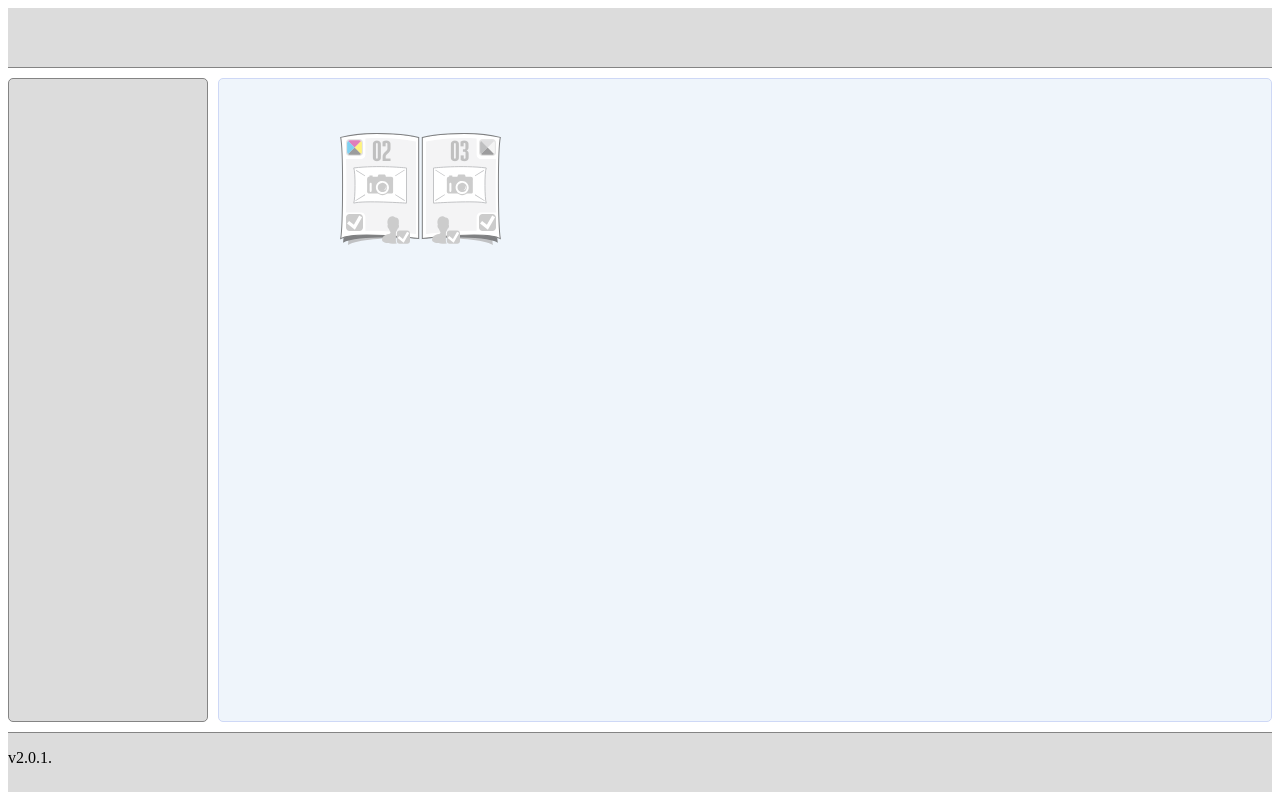
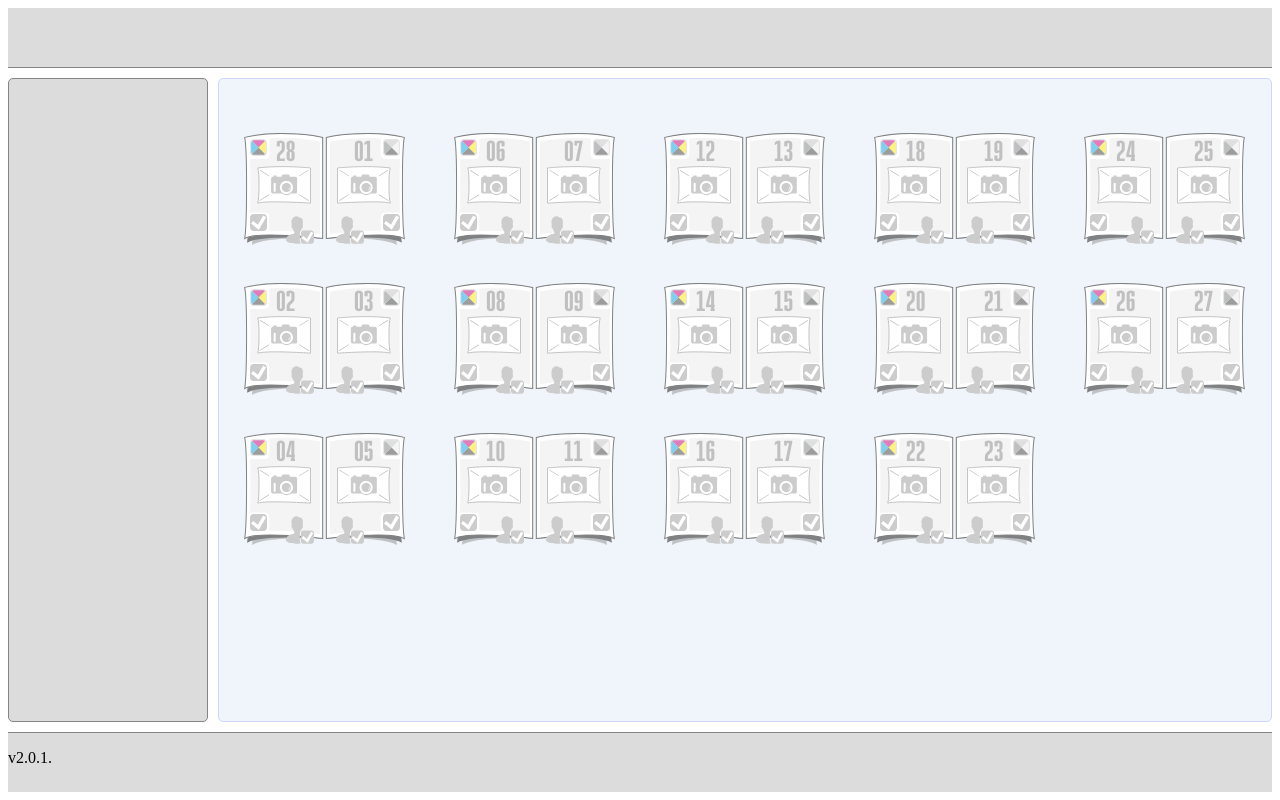
Before and after one commit to ytty555/VerstkaSK, a React (Create React App) app: page / in a window 1280 px wide. Built offline with nearby package versions, Linux system fonts and the light colour scheme.

Commit message:
Раскладка полос готова

```diff
--- a/src/main.js
+++ b/src/main.js
@@ -1,7 +1,6 @@
 import React, { Component } from 'react';
 import './css/style.css';
 
-{/* <div className="page page_pos_left page_color page_delegated page_make-up page_photo"> */}
 function ElMakeUp(props) {
   return (
     <button className="page__el-make-up"></button>
@@ -27,15 +26,15 @@ function ElDelegated(props) {
 }
 
 function Page(props) {
-  let classN ='page ' + props.pos + ' ' + props.color;
+  let classN = 'page ' + props.pos + ' ' + props.color;
   return (
     <div className={classN}>
       <div className="page__el-background"></div>
       <div className="page__el-color"></div>
       <div className="page__el-number">{props.pageNum}</div>
       <ElMakeUp value={props.makeup} />
-      <ElPhoto value={props.photo}/>
-      <ElDelegated value={props.delegated}/>
+      <ElPhoto value={props.photo} />
+      <ElDelegated value={props.delegated} />
 
     </div>
   );
@@ -50,12 +49,42 @@ function PagePair(props) {
     </div>
   );
 }
+
 class MainBlock extends Component {
+  numForPair(count, pair) {
+    let res = [null, null];
+
+    function toTwo(num) {
+      return num < 10 ? '0' + String(num) : String(num);
+    }
+
+    if (pair === 1) {
+      res[0] = toTwo(count);
+      res[1] = toTwo(pair);
+    } else {
+      res[0] = toTwo(pair * 2 - 2);
+      res[1] = toTwo(pair * 2 - 1);
+    }
+
+    return res;
+  }
+
+  arrPagesPair(count) {
+    let arr = [];
+    for (let i = 1; i <= (count / 2); i++) {
+      arr.push(i);
+    }
+    const listItems = arr.map((pair) =>
+      this.renderPagePair(this.numForPair(count, pair)[0], this.numForPair(count, pair)[1])
+    );
+    return (
+      listItems
+    );
+  }
+
   renderPagePair(leftP, rightP) {
     return <PagePair leftPage={leftP} rightPage={rightP} />
   }
-
-
 
   render() {
     return (
@@ -63,7 +92,7 @@ class MainBlock extends Component {
         <section className="page-section">
           <h1 className="visually-hidden">Раскладка полос</h1>
           <div className="page-grid-container">
-            {this.renderPagePair('02', '03')}
+            {this.arrPagesPair(28)}
           </div>
         </section>
       </main>
```
Also changed, not shown: package.json (line endings or trailing spaces).
